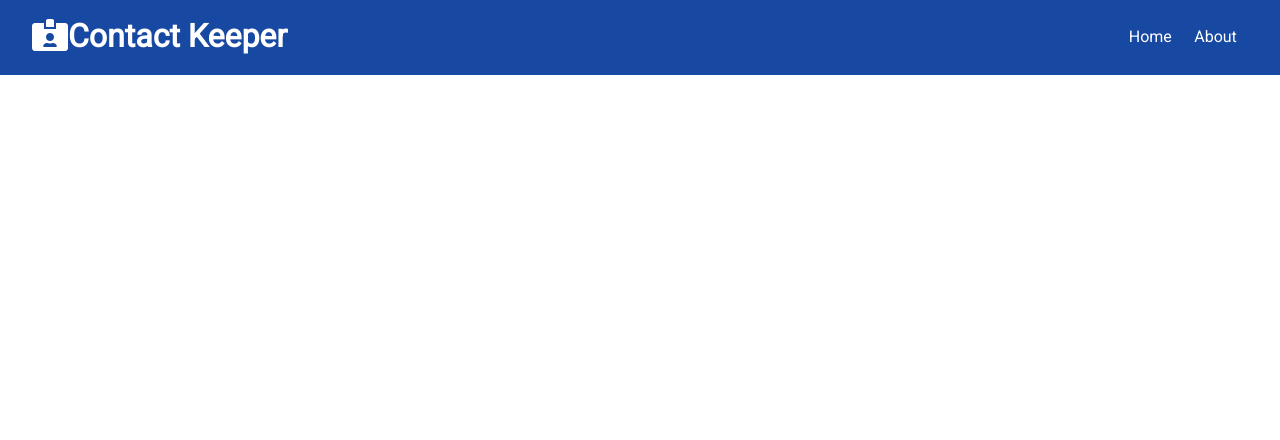
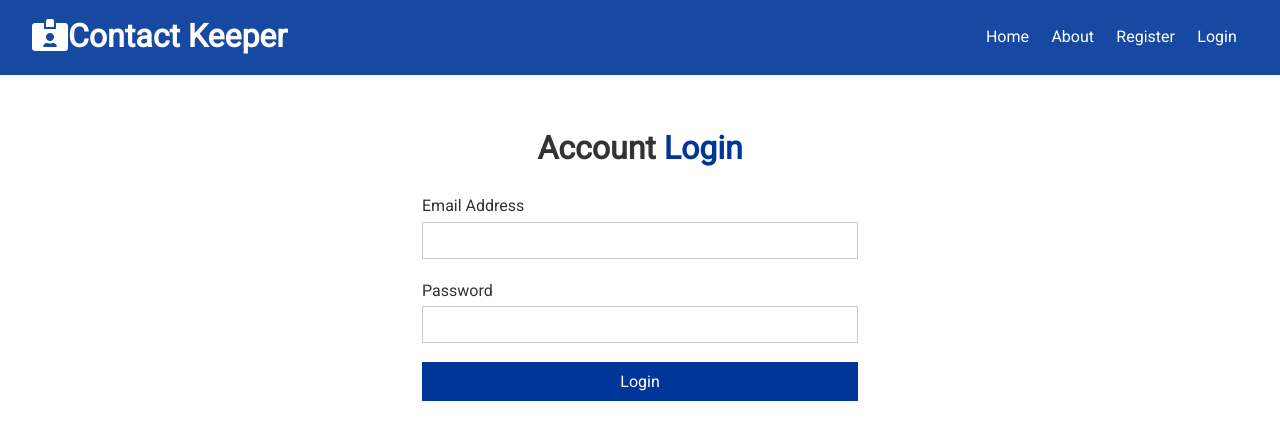
Before and after one commit to phantware/contact-keeper-client, a React (Create React App) app: page /login in a window 1280 px wide. Shown: the top 440 px of the page. Built offline with nearby package versions, Linux system fonts and the light colour scheme.

Commit message:
Login component created and added to appjs

```diff
--- a/src/App.js
+++ b/src/App.js
@@ -8,6 +8,7 @@
 import ContactState from './context/contact/ContactState'
 import AuthState from './context/auth/AuthState'
 import Register from './components/auth/Register'
+import Login from './components/auth/Login'
 
 const App = () => {
   return (
@@ -21,6 +22,7 @@
                 <Route exact path='/' component={Home} />
                 <Route exact path='/about' component={About} />
                 <Route exact path='/register' component={Register} />
+                <Route exact path='/login' component={Login} />
               </Switch>
             </div>
           </Fragment>
--- a/src/components/auth/Login.js
+++ b/src/components/auth/Login.js
@@ -0,0 +1,45 @@
+import React, { useState } from 'react'
+
+const Login = () => {
+  const [user, setUser] = useState({
+    email: '',
+    password: '',
+  })
+  const { email, password } = user
+  const onChange = (e) => {
+    setUser({ ...user, [e.target.name]: e.target.value })
+  }
+  const onSubmit = (e) => {
+    e.preventDefault()
+    console.log('Login')
+  }
+  return (
+    <div className='form-container'>
+      <h1>
+        Account <span className='text-primary'>Login</span>
+      </h1>
+      <form onSubmit={onSubmit}>
+        <div className='form-group'>
+          <label htmlFor='email'>Email Address</label>
+          <input type='email' name='email' value={email} onChange={onChange} />
+        </div>
+        <div className='form-group'>
+          <label htmlFor='password'>Password</label>
+          <input
+            type='password'
+            name='password'
+            value={password}
+            onChange={onChange}
+          />
+        </div>
+        <input
+          type='submit'
+          value='Login'
+          className='btn btn-primary btn-block'
+        />
+      </form>
+    </div>
+  )
+}
+
+export default Login
--- a/src/components/layout/Navbar.js
+++ b/src/components/layout/Navbar.js
@@ -16,6 +16,12 @@
         <li>
           <Link to='/about'>About</Link>
         </li>
+        <li>
+          <Link to='/register'>Register</Link>
+        </li>
+        <li>
+          <Link to='/login'>Login</Link>
+        </li>
       </ul>
     </div>
   )
```
